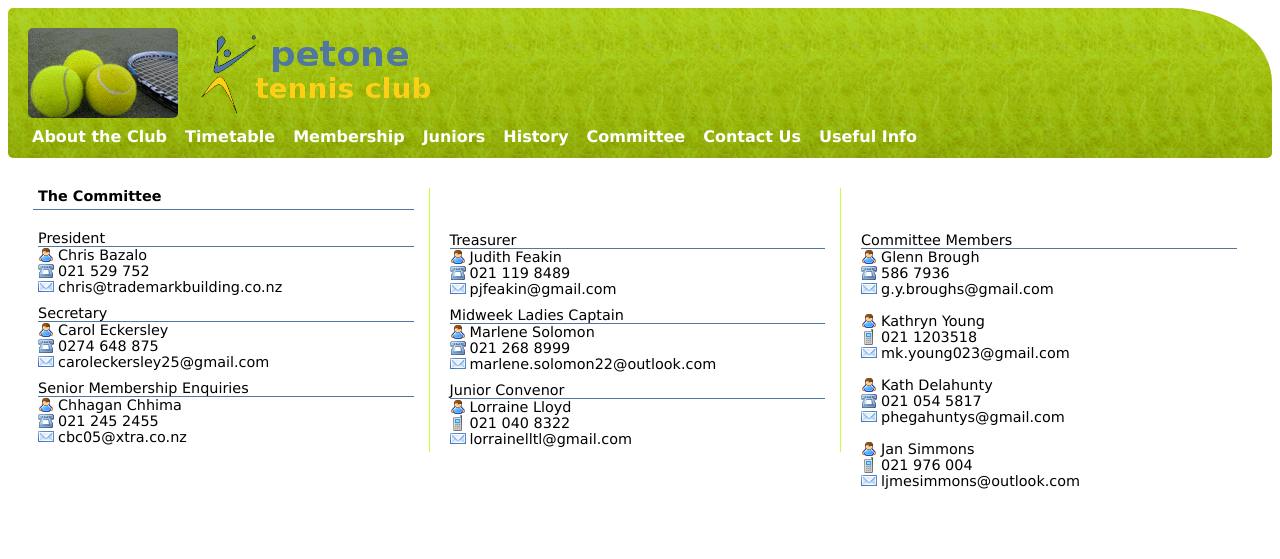
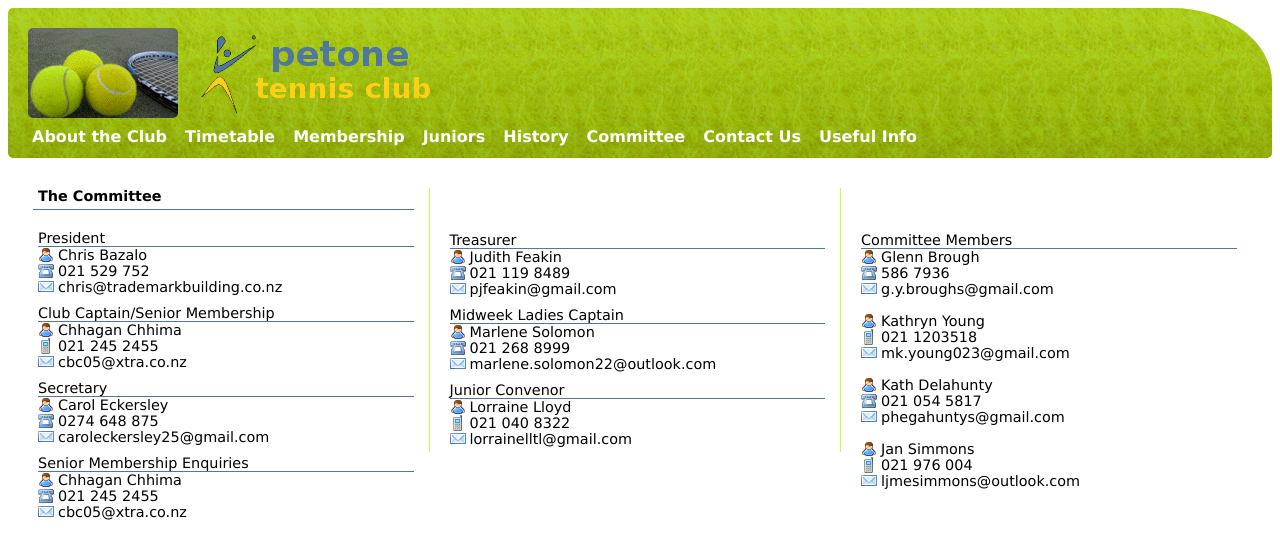
Before and after one commit to stucollins/petonetennis, a Jekyll site: the page built from src/committee.html, in a window 1280 px wide. Shown: the top 559 px of the page. Built offline with Jekyll 4.4.1, drawn with Linux system fonts in a browser that asks for light colours; Markdown is read by kramdown in place of the engine named in the settings.

Commit message:
Updates 2019 - committee and links

```diff
--- a/src/committee.html
+++ b/src/committee.html
@@ -10,7 +10,7 @@
 		<div class="position">President</div><div class="name">Chris Bazalo</div><div class="phone">021 529 752</div><div class="email">chris@trademarkbuilding.co.nz</div>
 <!--		<div class="position">Vice President</div><div class="name">&nbsp;</div> -->
 
-		<!--<div class="position">Club Captain</div><div class="name">-</div><div class="mobile">-</div>-->
+		<div class="position">Club Captain/Senior Membership</div><div class="name">Chhagan Chhima</div><div class="mobile">021 245 2455</div><div class="email">cbc05@xtra.co.nz</div>
 		<div class="position">Secretary</div><div class="name">Carol Eckersley</div><div class="phone">0274 648 875</div><div class="email">caroleckersley25@gmail.com</div>
 		<div class="position">Senior Membership Enquiries</div><div class="name">Chhagan Chhima</div><div class="phone">021 245 2455</div><div class="email">cbc05@xtra.co.nz</div>
 	</div>
--- a/src/links.html
+++ b/src/links.html
@@ -11,7 +11,7 @@
 
 <div class="columnText"><a href="https://tnz.tournamentsoftware.com/Home">Tennis Tournaments</a></div>
 <br/><br/>
-	<div class="columnHeading">Local tennis information</div><div class="columnText"><a href="http://www.huttvalleytennis.co.nz">Hutt Valley Tennis</a><br/></div>
+	<div class="columnHeading">Local tennis information</div><div class="columnText"><a href="https://clubspark.kiwi/huttvalleytennis/">Hutt Valley Tennis</a><br/></div>
 	</div>
 	<div id="column2" class="column"><div class="columnHeading">Tennis Tips and Advice</div><div class="columnText"><br/><a href="http://news.bbc.co.uk/sport2/hi/tennis/skills/default.stm">BBC Sport - Tennis Skills</a></div></div>
 	<div id="column3" class="column"><div class="columnHeading">Our Club Sponsors and Supporters</div>
@@ -21,7 +21,7 @@
 		<li>Pelorus Trust</li>
 		<li>Infinity Foundation</li>
 		<li>Pub Charity</li>
-		<li>NZ Trust Community</li>
+		<li>NZ Community Trust</li>
 		<li>Four Winds Foundation</li>
 		</ul>
 	</div>
```
